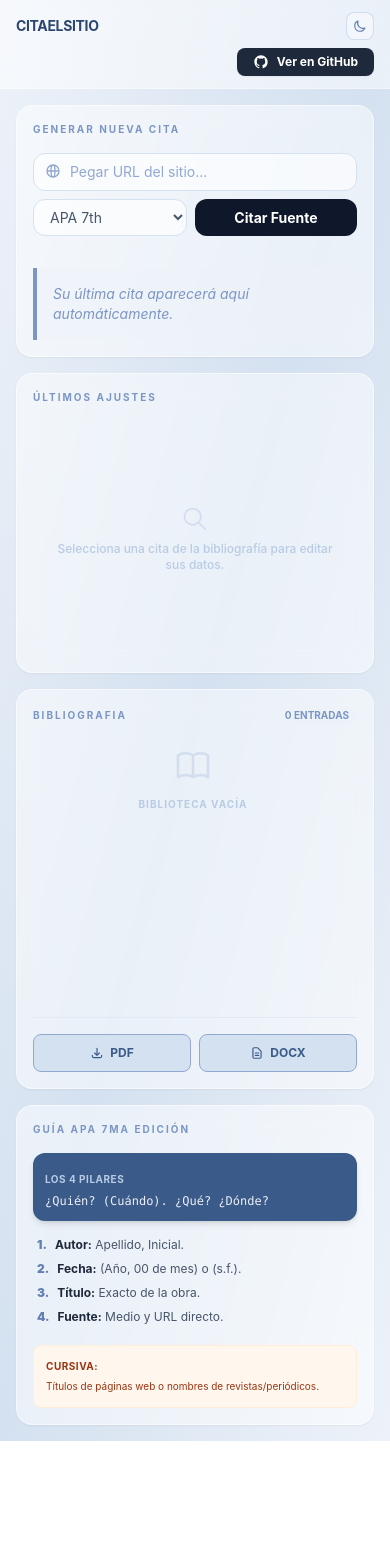
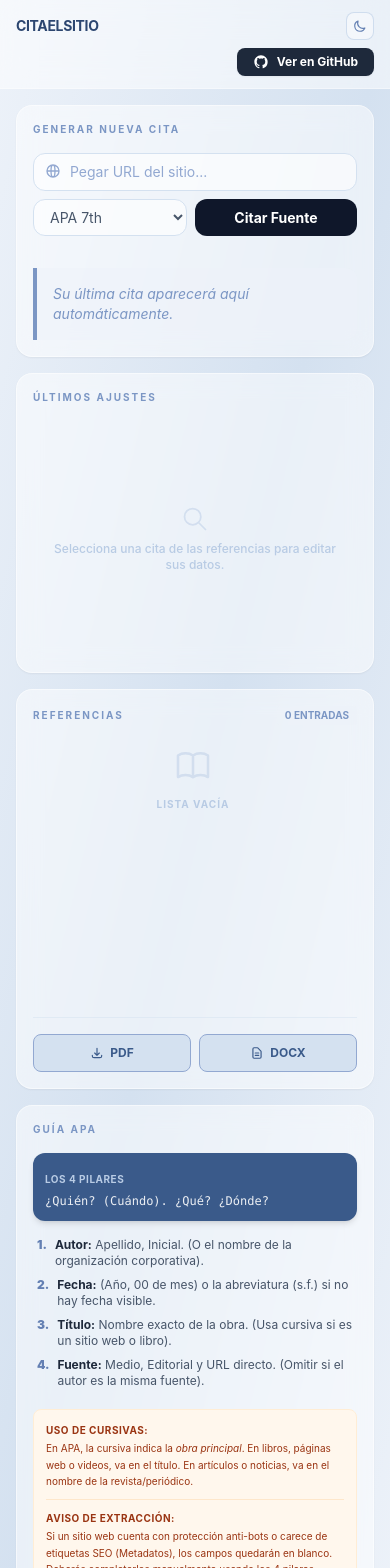
Before and after one commit to valnorena/citaelsitio, a React (Vite) app: page / in a window 390 px wide. Shown: the top 1568 px of the page. Before the commit the page ends 1441 px from the top, so only its background shows below. Built offline with nearby package versions, Linux system fonts and the light colour scheme.

Commit message:
fix: Se modifico la logica y se agregaron botones para los tipos de referencia.

```diff
--- a/src/App.jsx
+++ b/src/App.jsx
@@ -11,8 +11,9 @@ function App() {
   const [siteType, setSiteType] = useState(null);
   const [needsConfirmation, setNeedsConfirmation] = useState(false);
 
-  const [citationData, setCitationData] = useState({ author: '', year: '', title: '', siteName: '', isDynamic: false });
-  const [finalCitation, setFinalCitation] = useState([]); // Cambiado a array
+  // NUEVO: Añadimos isExtracted al estado inicial
+  const [citationData, setCitationData] = useState({ author: '', year: '', title: '', siteName: '', isDynamic: false, isExtracted: false });
+  const [finalCitation, setFinalCitation] = useState([]);
 
   const [isLoading, setIsLoading] = useState(false);
 
@@ -56,17 +57,20 @@ function App() {
           yearExtracted = new Date(extracted.date).getFullYear().toString();
         }
 
+        // NUEVO: Le decimos al estado que SÍ fue extraído por la API
         setCitationData({
           author: extracted.author || '',
           year: yearExtracted,
           title: extracted.title || '',
           siteName: extracted.publisher || '',
-          isDynamic: false
+          isDynamic: false,
+          isExtracted: true
         });
       }
     } catch (error) {
       console.error("Error al extraer datos:", error);
-      setCitationData({ author: '', year: '', title: '', siteName: '', isDynamic: false });
+      // NUEVO: Si hay error, isExtracted es false
+      setCitationData({ author: '', year: '', title: '', siteName: '', isDynamic: false, isExtracted: false });
     } finally {
       setIsLoading(false);
 
@@ -87,9 +91,7 @@ function App() {
 
   const handleCreateCitation = () => {
     const dataToProcess = { ...citationData, url };
-    // Ahora devuelve segmentos
     const formattedSegments = formatAPA(siteType, dataToProcess);
-    // Creamos un string plano para el PDF y búsquedas
     const rawTextString = formattedSegments.map(s => s.text).join('');
 
     setFinalCitation(formattedSegments);
@@ -104,7 +106,8 @@ function App() {
 
     setCitations([newCitation, ...citations]);
     setSiteType(null);
-    setCitationData({ author: '', year: '', title: '', siteName: '', isDynamic: false });
+    // NUEVO: Limpiamos la bandera al terminar
+    setCitationData({ author: '', year: '', title: '', siteName: '', isDynamic: false, isExtracted: false });
     setUrl('');
   };
 
@@ -163,12 +166,6 @@ function App() {
           </div>
 
           <div className="flex items-center gap-2 lg:gap-3 w-full lg:w-auto justify-end">
-            {/* <span className="hidden sm:inline-block text-[10px] font-bold tracking-widest text-serenity-600 dark:text-serenity-300 border border-serenity-200 dark:border-serenity-700 px-2 py-0.5 rounded">APA 7TH</span>
-            <span className="text-[10px] font-medium tracking-widest text-slate-400">INVITADO</span>
-            <button className="bg-slate-900 dark:bg-white text-white dark:text-slate-900 text-xs font-bold px-3 py-1.5 rounded-lg transition-colors">
-              Iniciar Sesión
-            </button>
-            */}
             <a
               href="https://github.com/valnorena"
               target="_blank"
@@ -217,11 +214,16 @@ function App() {
 
             {needsConfirmation && (
               <div className="mb-4 p-4 border border-orange-200 dark:border-orange-900/50 bg-orange-50/80 dark:bg-orange-900/20 rounded-xl shrink-0">
-                <p className="text-xs font-bold text-orange-800 dark:text-orange-300 mb-3">No logramos identificar el sitio. Confirma el tipo:</p>
-                <div className="flex flex-wrap gap-2 text-xs">
-                  <button onClick={() => confirmType('webpage')} className="flex-1 min-w-[100px] text-center px-3 py-2 bg-white dark:bg-slate-800 border border-orange-200 dark:border-orange-800 text-orange-800 dark:text-orange-300 rounded-lg shadow-sm hover:bg-orange-100 dark:hover:bg-orange-900 transition-colors">Página Web</button>
-                  <button onClick={() => confirmType('academic')} className="flex-1 min-w-[100px] text-center px-3 py-2 bg-white dark:bg-slate-800 border border-orange-200 dark:border-orange-800 text-orange-800 dark:text-orange-300 rounded-lg shadow-sm hover:bg-orange-100 dark:hover:bg-orange-900 transition-colors">Artículo / PDF</button>
-                  <button onClick={() => confirmType('news')} className="flex-1 min-w-[100px] text-center px-3 py-2 bg-white dark:bg-slate-800 border border-orange-200 dark:border-orange-800 text-orange-800 dark:text-orange-300 rounded-lg shadow-sm hover:bg-orange-100 dark:hover:bg-orange-900 transition-colors">Noticia</button>
+                <p className="text-xs font-bold text-orange-800 dark:text-orange-300 mb-3">No logramos identificar la fuente exacta. Por favor, selecciona el tipo:</p>
+                <div className="grid grid-cols-2 sm:grid-cols-4 gap-2 text-xs">
+                  <button onClick={() => confirmType('webpage')} className="px-2 py-2 bg-white dark:bg-slate-800 border border-orange-200 dark:border-orange-800 text-orange-800 dark:text-orange-300 rounded-lg shadow-sm hover:bg-orange-100 dark:hover:bg-orange-900 transition-colors">Pág. Web</button>
+                  <button onClick={() => confirmType('academic')} className="px-2 py-2 bg-white dark:bg-slate-800 border border-orange-200 dark:border-orange-800 text-orange-800 dark:text-orange-300 rounded-lg shadow-sm hover:bg-orange-100 dark:hover:bg-orange-900 transition-colors">Artículo</button>
+                  <button onClick={() => confirmType('news')} className="px-2 py-2 bg-white dark:bg-slate-800 border border-orange-200 dark:border-orange-800 text-orange-800 dark:text-orange-300 rounded-lg shadow-sm hover:bg-orange-100 dark:hover:bg-orange-900 transition-colors">Noticia</button>
+                  <button onClick={() => confirmType('book')} className="px-2 py-2 bg-white dark:bg-slate-800 border border-orange-200 dark:border-orange-800 text-orange-800 dark:text-orange-300 rounded-lg shadow-sm hover:bg-orange-100 dark:hover:bg-orange-900 transition-colors">Libro</button>
+                  <button onClick={() => confirmType('social')} className="px-2 py-2 bg-white dark:bg-slate-800 border border-orange-200 dark:border-orange-800 text-orange-800 dark:text-orange-300 rounded-lg shadow-sm hover:bg-orange-100 dark:hover:bg-orange-900 transition-colors">Social</button>
+                  <button onClick={() => confirmType('video')} className="px-2 py-2 bg-white dark:bg-slate-800 border border-orange-200 dark:border-orange-800 text-orange-800 dark:text-orange-300 rounded-lg shadow-sm hover:bg-orange-100 dark:hover:bg-orange-900 transition-colors">Video</button>
+                  <button onClick={() => confirmType('dictionary')} className="px-2 py-2 bg-white dark:bg-slate-800 border border-orange-200 dark:border-orange-800 text-orange-800 dark:text-orange-300 rounded-lg shadow-sm hover:bg-orange-100 dark:hover:bg-orange-900 transition-colors">Diccionario</button>
+                  <button onClick={() => confirmType('chatgpt')} className="px-2 py-2 bg-white dark:bg-slate-800 border border-orange-200 dark:border-orange-800 text-orange-800 dark:text-orange-300 rounded-lg shadow-sm hover:bg-orange-100 dark:hover:bg-orange-900 transition-colors">ChatGPT</button>
                 </div>
               </div>
             )}
@@ -231,7 +233,8 @@ function App() {
                 <div className="flex justify-between items-center mb-3">
                   <h3 className="text-xs font-bold text-slate-700 dark:text-slate-300 uppercase tracking-widest flex items-center gap-2 flex-wrap">
                     Revisar y Editar Datos ({siteType})
-                    {citationData.title && (
+                    {/* NUEVO: Ahora solo brilla si la API realmente lo extrajo */}
+                    {citationData.isExtracted && (
                       <span className="bg-green-100 text-green-700 text-[9px] px-2 py-0.5 rounded-full border border-green-200 tracking-normal hidden sm:inline-block">
                         Datos extraídos
                       </span>
@@ -257,7 +260,7 @@ function App() {
                   </label>
                 </div>
                 <button onClick={handleCreateCitation} className="w-full bg-serenity-600 hover:bg-serenity-700 dark:bg-serenity-500 dark:hover:bg-serenity-600 text-white text-xs font-bold py-3 rounded-lg transition-colors shadow-sm">
-                  Guardar en Bibliografía
+                  Guardar en Referencias
                 </button>
               </div>
             )}
@@ -276,11 +279,11 @@ function App() {
             </div>
           </div>
 
-          {/* 2. BIBLIOGRAFIA */}
+          {/* 2. REFERENCIAS */}
           <div className="order-3 lg:order-none lg:row-span-2 bg-white/50 dark:bg-slate-800/40 backdrop-blur-md border border-white/50 dark:border-slate-700/40 rounded-2xl p-4 lg:p-5 flex flex-col min-h-[400px] lg:min-h-0 shadow-sm lg:shadow-none">
             <div className="flex justify-between items-center mb-5 shrink-0">
               <h2 className="text-[10px] font-bold text-serenity-400 dark:text-serenity-300/60 tracking-[0.2em] uppercase">
-                Bibliografia
+                Referencias
               </h2>
               <span className="text-[10px] font-bold text-serenity-400 bg-serenity-50/60 dark:bg-slate-700/60 px-2 py-0.5 rounded">
                 {citations.length} ENTRADAS
@@ -291,7 +294,7 @@ function App() {
               {citations.length === 0 ? (
                 <div className="h-full flex flex-col items-center justify-center text-serenity-200 dark:text-slate-600">
                   <svg className="w-10 h-10 mb-3 opacity-50" fill="none" stroke="currentColor" viewBox="0 0 24 24"><path strokeLinecap="round" strokeLinejoin="round" strokeWidth="1.5" d="M12 6.253v13m0-13C10.832 5.477 9.246 5 7.5 5S4.168 5.477 3 6.253v13C4.168 18.477 5.754 18 7.5 18s3.332.477 4.5 1.253m0-13C13.168 5.477 14.754 5 16.5 5c1.747 0 3.332.477 4.5 1.253v13C19.832 18.477 18.247 18 16.5 18c-1.746 0-3.332.477-4.5 1.253" /></svg>
-                  <span className="text-[10px] font-bold tracking-widest uppercase">Biblioteca Vacía</span>
+                  <span className="text-[10px] font-bold tracking-widest uppercase">Lista Vacía</span>
                 </div>
               ) : (
                 currentCitations.map(cit => (
@@ -302,7 +305,6 @@ function App() {
                       ? 'bg-serenity-100 dark:bg-slate-700 border-serenity-400 dark:border-serenity-500 shadow-sm'
                       : 'bg-white dark:bg-slate-800 border-serenity-100 dark:border-slate-600 hover:border-serenity-300 dark:hover:border-slate-500'}`}
                   >
-                    {/* RENDERIZA LISTA CON CURSIVAS */}
                     <p className="text-slate-700 dark:text-slate-200 line-clamp-4 leading-relaxed">
                       {Array.isArray(cit.formatted)
                         ? cit.formatted.map((seg, i) => <span key={i} className={seg.italic ? 'italic' : ''}>{seg.text}</span>)
@@ -355,10 +357,10 @@ function App() {
             </div>
           </div>
 
-          {/* 3. GUIA APA AMPLIADA */}
+          {/* 3. GUIA APA */}
           <div className="order-4 lg:order-none bg-white/50 lg:bg-transparent dark:bg-slate-800/40 lg:dark:bg-transparent backdrop-blur-md lg:backdrop-blur-none border border-white/50 lg:border-none dark:border-slate-700/40 rounded-2xl p-4 lg:p-5 flex flex-col overflow-y-visible lg:overflow-y-auto shadow-sm lg:shadow-none">
             <h2 className="text-[10px] font-bold text-serenity-400 dark:text-serenity-300/60 tracking-[0.2em] uppercase mb-4 shrink-0">
-              Guía APA 7ma Edición
+              Guía APA
             </h2>
 
             <div className="flex flex-col gap-3">
@@ -370,25 +372,34 @@ function App() {
               <ul className="text-xs text-slate-600 dark:text-slate-300 space-y-2 mt-1 px-1">
                 <li className="flex gap-2">
                   <span className="font-black text-serenity-500">1.</span>
-                  <p><strong className="text-slate-800 dark:text-slate-100">Autor:</strong> Apellido, Inicial.</p>
+                  <p><strong className="text-slate-800 dark:text-slate-100">Autor:</strong> Apellido, Inicial. (O el nombre de la organización corporativa).</p>
                 </li>
                 <li className="flex gap-2">
                   <span className="font-black text-serenity-500">2.</span>
-                  <p><strong className="text-slate-800 dark:text-slate-100">Fecha:</strong> (Año, 00 de mes) o (s.f.).</p>
+                  <p><strong className="text-slate-800 dark:text-slate-100">Fecha:</strong> (Año, 00 de mes) o la abreviatura (s.f.) si no hay fecha visible.</p>
                 </li>
                 <li className="flex gap-2">
                   <span className="font-black text-serenity-500">3.</span>
-                  <p><strong className="text-slate-800 dark:text-slate-100">Título:</strong> Exacto de la obra.</p>
+                  <p><strong className="text-slate-800 dark:text-slate-100">Título:</strong> Nombre exacto de la obra. (Usa cursiva si es un sitio web o libro).</p>
                 </li>
                 <li className="flex gap-2">
                   <span className="font-black text-serenity-500">4.</span>
-                  <p><strong className="text-slate-800 dark:text-slate-100">Fuente:</strong> Medio y URL directo.</p>
+                  <p><strong className="text-slate-800 dark:text-slate-100">Fuente:</strong> Medio, Editorial y URL directo. (Omitir si el autor es la misma fuente).</p>
                 </li>
               </ul>
 
-              <div className="p-3 bg-orange-50 dark:bg-orange-900/20 border border-orange-100 dark:border-orange-800/50 rounded-lg mt-2 lg:mt-auto shrink-0">
+              {/* Callout Informativo Actualizado */}
+              <div className="p-3 bg-orange-50 dark:bg-orange-900/20 border border-orange-100 dark:border-orange-800/50 rounded-lg mt-2 lg:mt-auto shrink-0 flex flex-col gap-2">
                 <p className="text-[10px] text-orange-800 dark:text-orange-300 leading-relaxed">
-                  <strong className="uppercase tracking-wider block mb-1">Cursiva:</strong> Títulos de páginas web o nombres de revistas/periódicos.
+                  <strong className="uppercase tracking-wider block mb-0.5">Uso de Cursivas:</strong>
+                  En APA, la cursiva indica la <em>obra principal</em>. En libros, páginas web o videos, va en el título. En artículos o noticias, va en el nombre de la revista/periódico.
+                </p>
+
+                <div className="h-px w-full bg-orange-200/50 dark:bg-orange-800/50 my-0.5"></div>
+
+                <p className="text-[10px] text-orange-800 dark:text-orange-300 leading-relaxed">
+                  <strong className="uppercase tracking-wider block mb-0.5">Aviso de Extracción:</strong>
+                  Si un sitio web cuenta con protección anti-bots o carece de etiquetas SEO (Metadatos), los campos quedarán en blanco. Deberás completarlos manualmente usando los 4 pilares superiores.
                 </p>
               </div>
             </div>
@@ -437,7 +448,7 @@ function App() {
             ) : (
               <div className="flex-1 flex flex-col items-center justify-center text-serenity-200 dark:text-slate-600">
                 <svg className="w-7 h-7 mb-2 opacity-50" fill="none" stroke="currentColor" viewBox="0 0 24 24"><path strokeLinecap="round" strokeLinejoin="round" strokeWidth="1.5" d="M21 21l-6-6m2-5a7 7 0 11-14 0 7 7 0 0114 0z" /></svg>
-                <span className="text-xs font-medium text-center px-4">Selecciona una cita de la bibliografía para editar sus datos.</span>
+                <span className="text-xs font-medium text-center px-4">Selecciona una cita de las referencias para editar sus datos.</span>
               </div>
             )}
           </div>
--- a/src/utils/apaEngine.js
+++ b/src/utils/apaEngine.js
@@ -7,47 +7,72 @@ export const formatAPA = (type, data) => {
     const siteName = data.siteName ? data.siteName.trim() : '';
     const url = data.url ? data.url.trim() : '';
 
-    // LÓGICA APA 7ma Edición: Recuperado de...
     let retrievalStr = '';
-
     if (data.isDynamic) {
-        // Si la página es dinámica, generamos la fecha actual
         const today = new Date();
         const months = ['enero', 'febrero', 'marzo', 'abril', 'mayo', 'junio', 'julio', 'agosto', 'septiembre', 'octubre', 'noviembre', 'diciembre'];
-        // Formato exacto APA: Recuperado el [DIA] de [MES] de [AÑO], de
         retrievalStr = ` Recuperado el ${today.getDate()} de ${months[today.getMonth()]} de ${today.getFullYear()}, de `;
     } else {
-        // Si es estática, la URL va directamente separada por un espacio
         retrievalStr = ' ';
     }
 
-    // NUEVA LÓGICA: Separamos el texto en segmentos para aplicar cursiva (Italics)
     const segments = [];
     const add = (text, italic = false) => { if (text) segments.push({ text, italic }); };
 
+    // Casos especiales que no inician con el estándar "Autor. (Año)."
+    if (type === 'chatgpt') {
+        add(`OpenAI. (${year}). `);
+        add(`ChatGPT`, true);
+        add(` [Modelo de lenguaje de gran tamaño]. ${url}`);
+        return segments;
+    }
+
+    // Inicio estándar
     add(`${author}. (${year}). `);
 
-    // Estructuras APA según tipo
     switch (type) {
-        case 'academic': // El nombre de la revista va en cursiva
+        case 'academic':
             add(`${title}. `);
             if (siteName) add(`${siteName}.`, true);
             add(`${retrievalStr}${url}`);
             break;
 
-        case 'news': // El nombre del periódico va en cursiva
+        case 'news':
             add(`${title}. `);
             if (siteName) add(`${siteName}.`, true);
             add(`${retrievalStr}${url}`);
             break;
 
-        case 'video': // El título del video va en cursiva
+        case 'video':
             add(`${title}`, true);
             add(` [Archivo de Video]. ${siteName ? siteName + '.' : 'YouTube.'}${retrievalStr}${url}`);
             break;
 
+        case 'book':
+            add(`${title}.`, true);
+            if (siteName) add(` ${siteName}.`); // Editorial
+            if (url) add(`${retrievalStr}${url}`);
+            break;
+
+        case 'social':
+            add(`${title}`, true);
+            add(` [Publicación en red social]. ${siteName ? siteName + '.' : ''}${retrievalStr}${url}`);
+            break;
+
+        case 'dictionary':
+            add(`${title}. En `);
+            add(`${siteName ? siteName : 'Diccionario en línea'}`, true);
+            add(`.${retrievalStr}${url}`);
+            break;
+
+        case 'wiki':
+            add(`${title}. En `);
+            add(`Wikipedia`, true);
+            add(`.${retrievalStr}${url}`);
+            break;
+
         case 'webpage':
-        default: // El título de la página web va en cursiva
+        default:
             add(`${title}.`, true);
             if (siteName) add(` ${siteName}.`);
             add(`${retrievalStr}${url}`);
--- a/src/utils/citationLogic.js
+++ b/src/utils/citationLogic.js
@@ -2,23 +2,22 @@
 
 export const detectSiteType = (urlString) => {
     try {
-        // Forzamos a que tenga un protocolo si el usuario solo escribe "www.sitio.com"
         const validUrl = urlString.startsWith('http') ? urlString : `https://${urlString}`;
         const urlObj = new URL(validUrl);
         const hostname = urlObj.hostname.toLowerCase();
 
-        // 1. Detección de sitios académicos
+        // 1. Academia y Revistas
         if (hostname.endsWith('.edu') || hostname.endsWith('.edu.co') || hostname.includes('scielo') || hostname.includes('dialnet')) {
             return 'academic';
         }
 
-        // 2. Detección de noticias / periódicos
+        // 2. Noticias
         const newsSites = ['eltiempo.com', 'elespectador.com', 'nytimes.com', 'elpais.com', 'bbc.com'];
         if (newsSites.some(site => hostname.includes(site))) {
             return 'news';
         }
 
-        // 3. Detección de videos (YouTube, Vimeo)
+        // 3. Videos
         if (hostname.includes('youtube.com') || hostname.includes('youtu.be') || hostname.includes('vimeo.com')) {
             return 'video';
         }
@@ -28,7 +27,21 @@ export const detectSiteType = (urlString) => {
             return 'wiki';
         }
 
-        // Si no coincide con nada, retorna 'unknown' para que el usuario confirme
+        // 5. Redes Sociales (NUEVO)
+        if (hostname.includes('twitter.com') || hostname.includes('x.com') || hostname.includes('facebook.com') || hostname.includes('instagram.com')) {
+            return 'social';
+        }
+
+        // 6. Diccionarios (NUEVO)
+        if (hostname.includes('rae.es') || hostname.includes('merriam-webster.com') || hostname.includes('significados.com')) {
+            return 'dictionary';
+        }
+
+        // 7. IA / ChatGPT (NUEVO)
+        if (hostname.includes('chat.openai.com') || hostname.includes('chatgpt.com')) {
+            return 'chatgpt';
+        }
+
         return 'unknown';
 
     } catch (error) {
```
